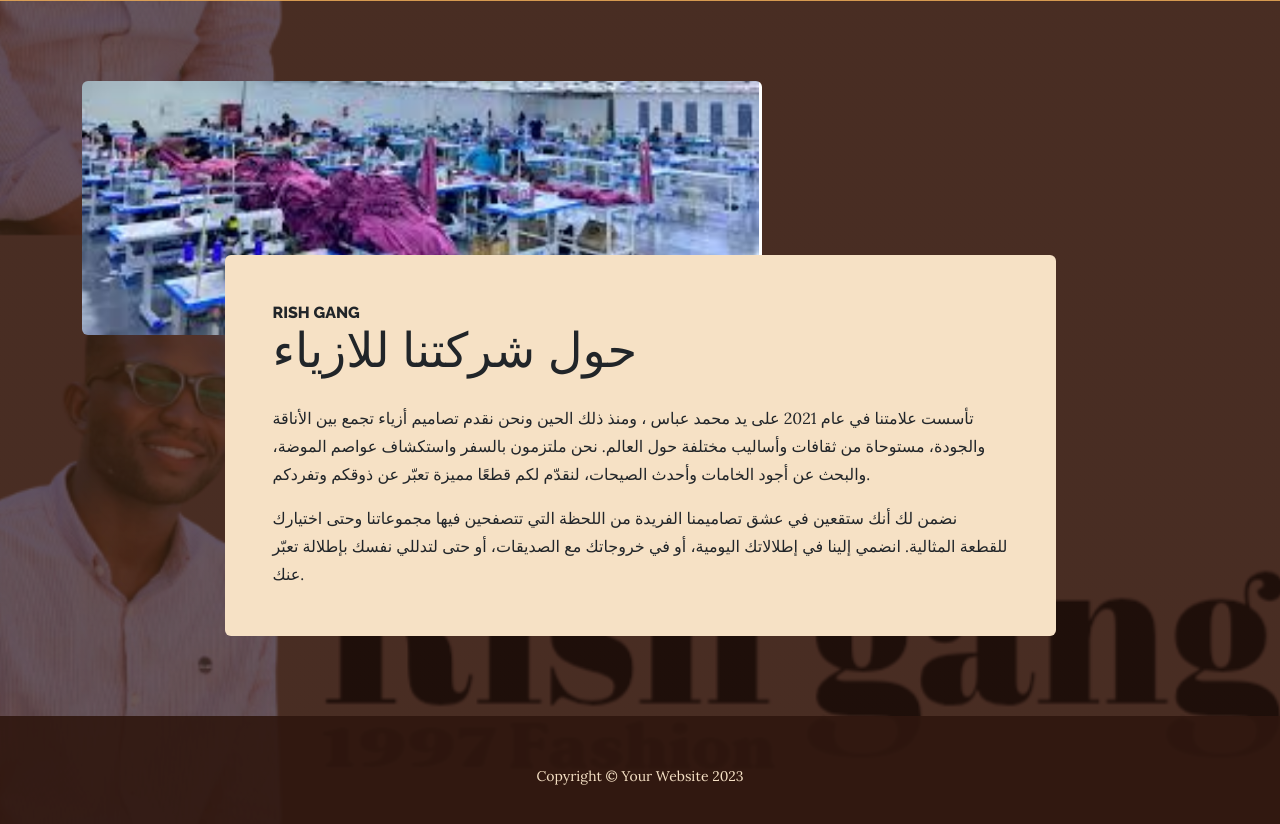
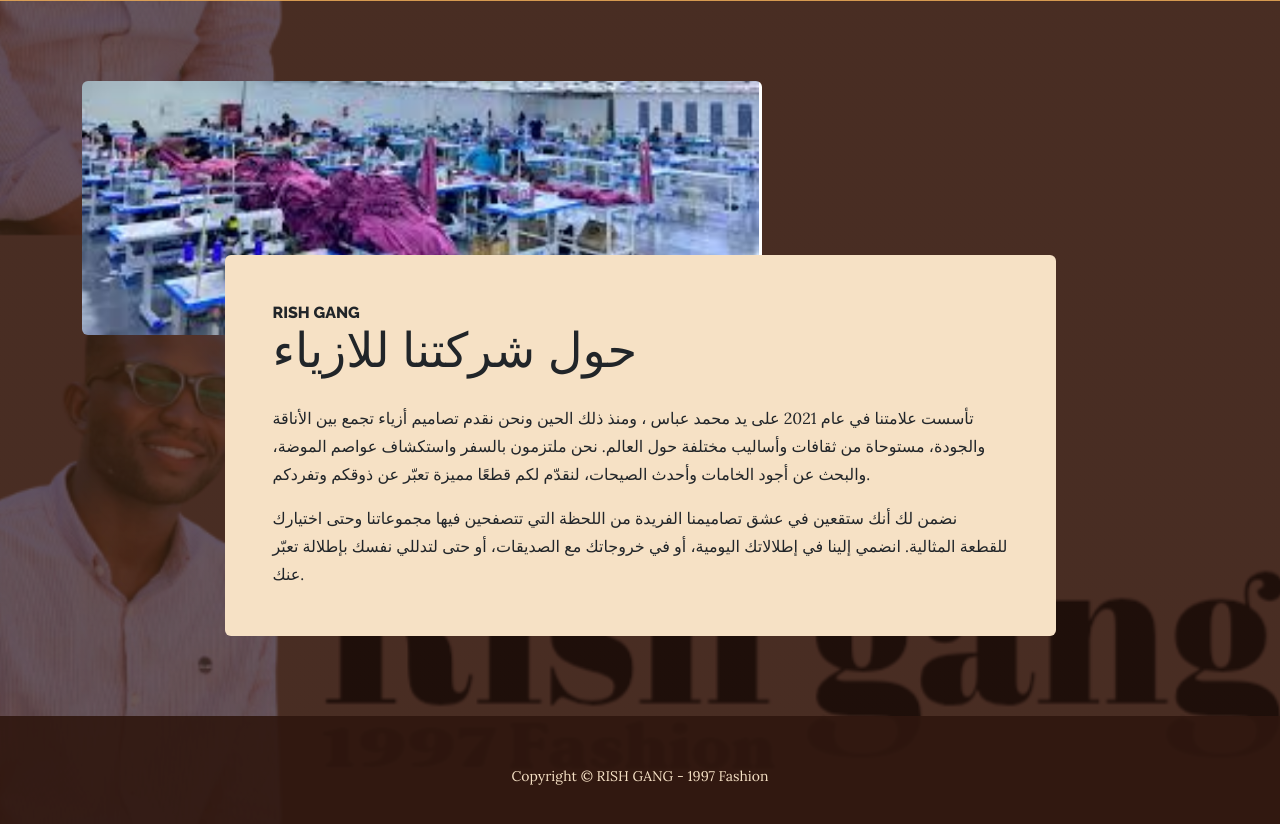
Before and after one commit to Ei-99code/RG_wep_siet_1997, a plain HTML site: page store.html in a window 1280 px wide. Shown: the part 1365-2189 px from the top of the page. Drawn offline with nearby package versions, Linux system fonts and the light colour scheme.

Commit message:
Update store.html

```diff
--- a/store.html
+++ b/store.html
@@ -115,7 +115,7 @@
             </div>
         </section>
         <footer class="footer text-faded text-center py-5">
-            <div class="container"><p class="m-0 small">Copyright &copy; Your Website 2023</p></div>
+            <div class="container"><p class="m-0 small">Copyright &copy; RISH GANG - 1997 Fashion</p></div>
         </footer>
         <!-- Bootstrap core JS-->
         <script src="https://cdn.jsdelivr.net/npm/bootstrap@5.2.3/dist/js/bootstrap.bundle.min.js"></script>
```
